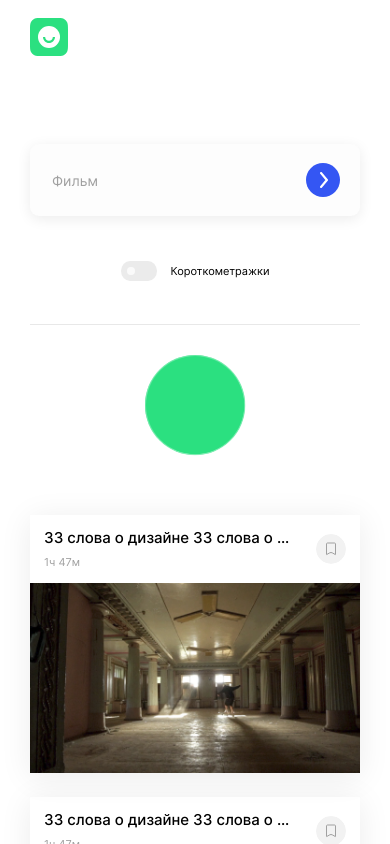
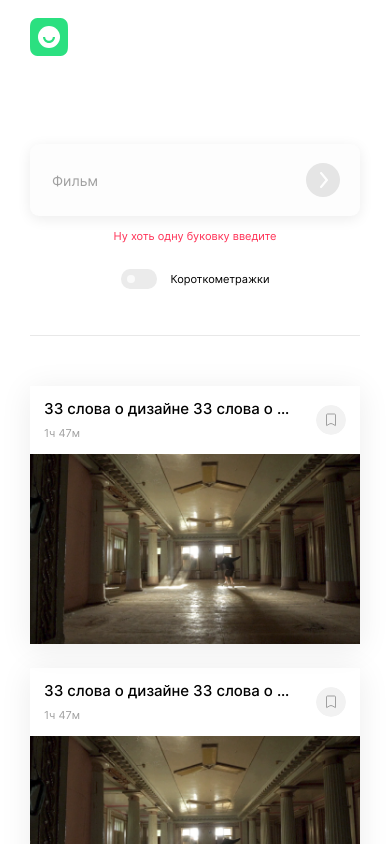
Before and after one commit to aleksdsgn/movies-explorer-frontend, a React (Create React App) app: page /movies in a window 390 px wide. Shown: the top 844 px of the page. Built offline with nearby package versions, Linux system fonts and the light colour scheme.

Commit message:
#3 add validation for searchform

```diff
--- a/src/components/App/App.css
+++ b/src/components/App/App.css
@@ -38,6 +38,7 @@
 }
 
 .line {
+  width: 100%;
   border: none;
   border-top: 1px solid #e8e8e8;
   margin: 0;
--- a/src/components/Movies/Movies.jsx
+++ b/src/components/Movies/Movies.jsx
@@ -1,13 +1,13 @@
 import './Movies.css';
 import SearchForm from './SearchForm/SearchForm';
-import Preloader from './Preloader/Preloader';
+// import Preloader from './Preloader/Preloader';
 import MoviesCardList from './MoviesCardList/MoviesCardList';
 
 function Movies() {
   return (
     <main>
       <SearchForm />
-      <Preloader />
+      {/* <Preloader /> */}
       <MoviesCardList />
     </main>
   );
--- a/src/components/Movies/SearchForm/SearchForm.css
+++ b/src/components/Movies/SearchForm/SearchForm.css
@@ -1,15 +1,20 @@
 .search-form {
+  display: flex;
+  height: 222px;
+  box-sizing: border-box;
+  flex-direction: column;
   padding-top: 70px;
-  padding-bottom: 10px;
+  padding-bottom: 0;
 }
 
 .search-form__container {
   display: flex;
+  width: 100%;
   height: 72px;
+  box-sizing: border-box;
   align-items: center;
   padding: 0 30px;
   border-radius: 9px;
-  margin-bottom: 69px;
   background-color: #fdfdfd;
   box-shadow: 0 3px 14px rgb(0 0 0 / 8%);
 }
@@ -64,7 +69,13 @@
   background-position: 14px;
   background-repeat: no-repeat;
   background-size: 8px;
+  filter: grayscale(100%) opacity(15%);
+  transition: .3s;
+}
+
+.search-form__submit_active {
   cursor: pointer;
+  filter: none;
 }
 
 .search-form__input::placeholder {
@@ -76,7 +87,7 @@
 
 .search-form__input:focus-visible {
   background-color: transparent;
-  outline-color: rgb(52 86 243 / 30%);;
+  outline-color: rgb(52 86 243 / 30%);
   outline-offset: 5px;
 }
 
@@ -140,6 +151,25 @@
   line-height: 40px;
 }
 
+.search-form__error {
+  display: none;
+  padding-top: 10px;
+  padding-left: 70px;
+  color: #ff3055;
+  font-size: 13px;
+  font-weight: 400;
+  line-height: 20px;
+}
+
+.search-form__error_active {
+  display: block;
+}
+
+.search-form__hr-line {
+  padding-bottom: 10px;
+  margin-top: auto;
+}
+
 @media screen and (max-width: 768px) {
   .search-form {
     padding-right: 30px;
@@ -155,15 +185,23 @@
     margin-right: 19px;
   }
 
+  .search-form__error {
+    padding-left: 60px;
+  }
+
   .search-form__line {
     padding-right: 19px;
   }
 }
 
-@media screen and (max-width: 688px) {
+@media screen and (max-width: 640px) {
+  .search-form {
+    height: 272px;
+    align-items: center;
+  }
+
   .search-form__container {
     flex-direction: column;
-    margin-bottom: 108px;
   }
 
   .search-form__field-input {
@@ -183,7 +221,7 @@
   }
 
   .search-form__field-short-films {
-    padding-top: 54px;
+    padding-top: 62px;
   }
 
   .search-form__icon {
@@ -197,6 +235,11 @@
   .search-form__short-films-text {
     font-size: 11px;
   }
+
+  .search-form__error {
+    padding-left: 0;
+    font-size: 11px;
+  }
 }
 
 @media screen and (max-width: 320px) {
--- a/src/components/Movies/SearchForm/SearchForm.jsx
+++ b/src/components/Movies/SearchForm/SearchForm.jsx
@@ -1,10 +1,49 @@
 /* eslint-disable jsx-a11y/label-has-associated-control */
+import {
+  useState,
+  // useEffect,
+} from 'react';
 import './SearchForm.css';
 
 function SearchForm() {
+  // содержимое строки поиска
+  const [valueSearch, setValueSearch] = useState('');
+  // валидация формы поиска
+  const [searchIsValid, setSearchIsValid] = useState(false);
+
+  // обработчик содержимого строки поиска
+  const handleValueSearch = (e) => {
+    // убрать ошибку если есть хотя бы 1 символ
+    if (e.target.value.length > 0) {
+      setSearchIsValid(true);
+      // console.log('Прячу ошибку setShowError(false)');
+    }
+
+    // запомнить значение поиска
+    setValueSearch(e.target.value);
+    // console.log('Показываю значение поиска', e.target.value);
+    // console.log('Что находится в valueSearch:', valueSearch);
+  };
+
+  // обработчик сабмита
+  const handleSubmit = (e) => {
+    // отключить перезагрузку страницы
+    e.preventDefault();
+    // console.log('Что находится в valueSearch:', valueSearch, 'и его длину:', valueSearch.length);
+    // проверка количества символов в запросе
+    if (valueSearch.length < 1) {
+      setSearchIsValid(false);
+      // console.log('Показываю ошибку setShowError(true)');
+    }
+  };
+
   return (
     <div className="section search-form">
-      <form className="search-form__container">
+      <form
+        className="search-form__container"
+        name="search-films"
+        onSubmit={handleSubmit}
+      >
         <fieldset className="search-form__field search-form__field-input">
           <div className="search-form__icon" />
           <label className="search-form__input-wrapper" htmlFor="film">
@@ -14,13 +53,17 @@ function SearchForm() {
               placeholder="Фильм"
               id="film"
               name="film"
-              required
+              value={valueSearch}
+              // required
+              onChange={handleValueSearch}
             />
           </label>
           <button
-            className="search-form__submit link-animation"
+            className={`search-form__submit ${searchIsValid ? 'search-form__submit_active link-animation' : ''}`}
+            // className="search-form__submit link-animation"
             type="submit"
             aria-label="Найти фильм"
+            disabled={!searchIsValid}
           />
         </fieldset>
         <fieldset className="search-form__field search-form__field-short-films">
@@ -40,7 +83,11 @@ function SearchForm() {
           </p>
         </fieldset>
       </form>
-      <hr className="line" />
+      <span className={`search-form__error ${!searchIsValid ? 'search-form__error_active' : ''}`}>
+        Ну хоть одну буковку введите
+        {/* Нужно ввести ключевое слово */}
+      </span>
+      <hr className="line search-form__hr-line" />
     </div>
   );
 }
```
